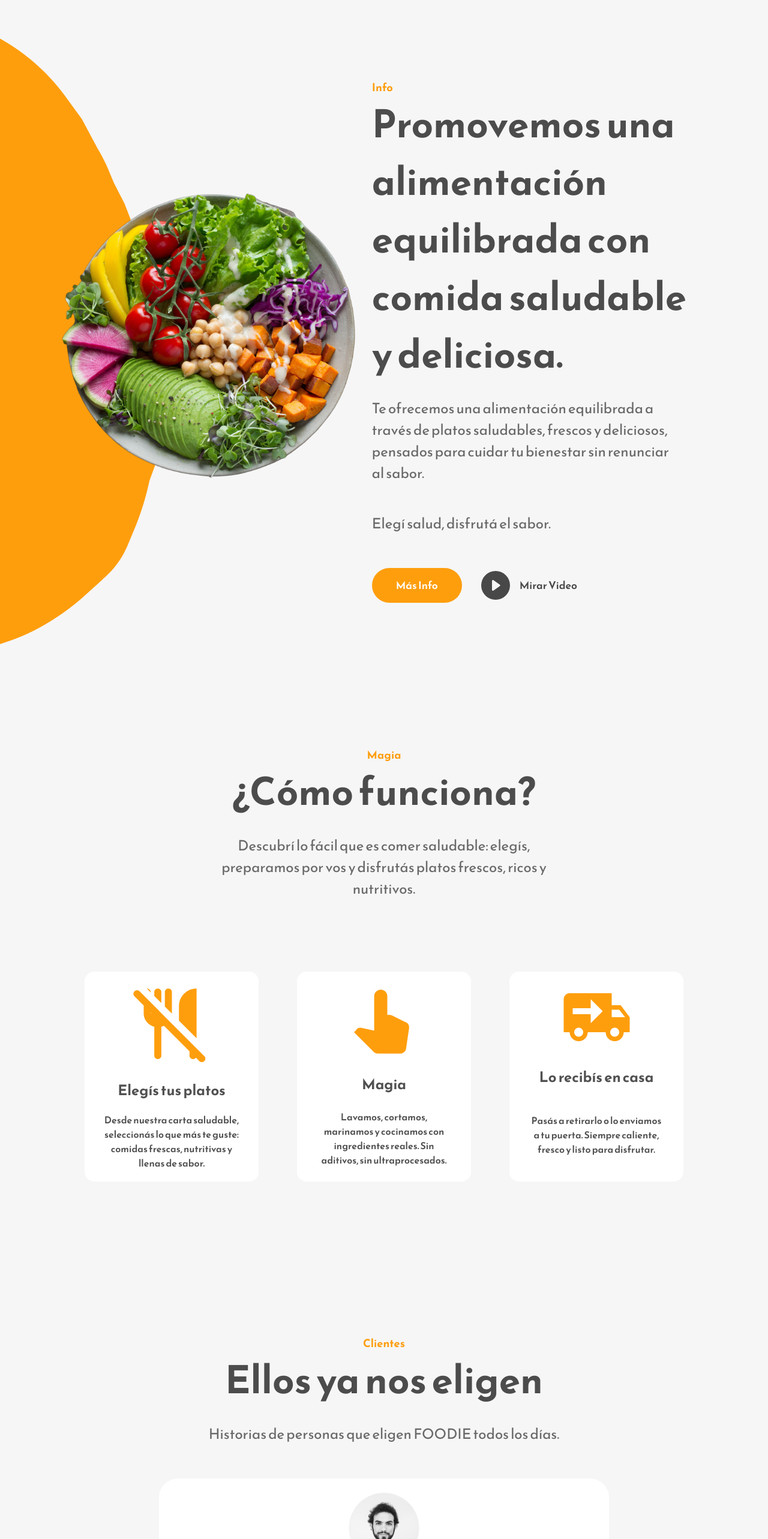
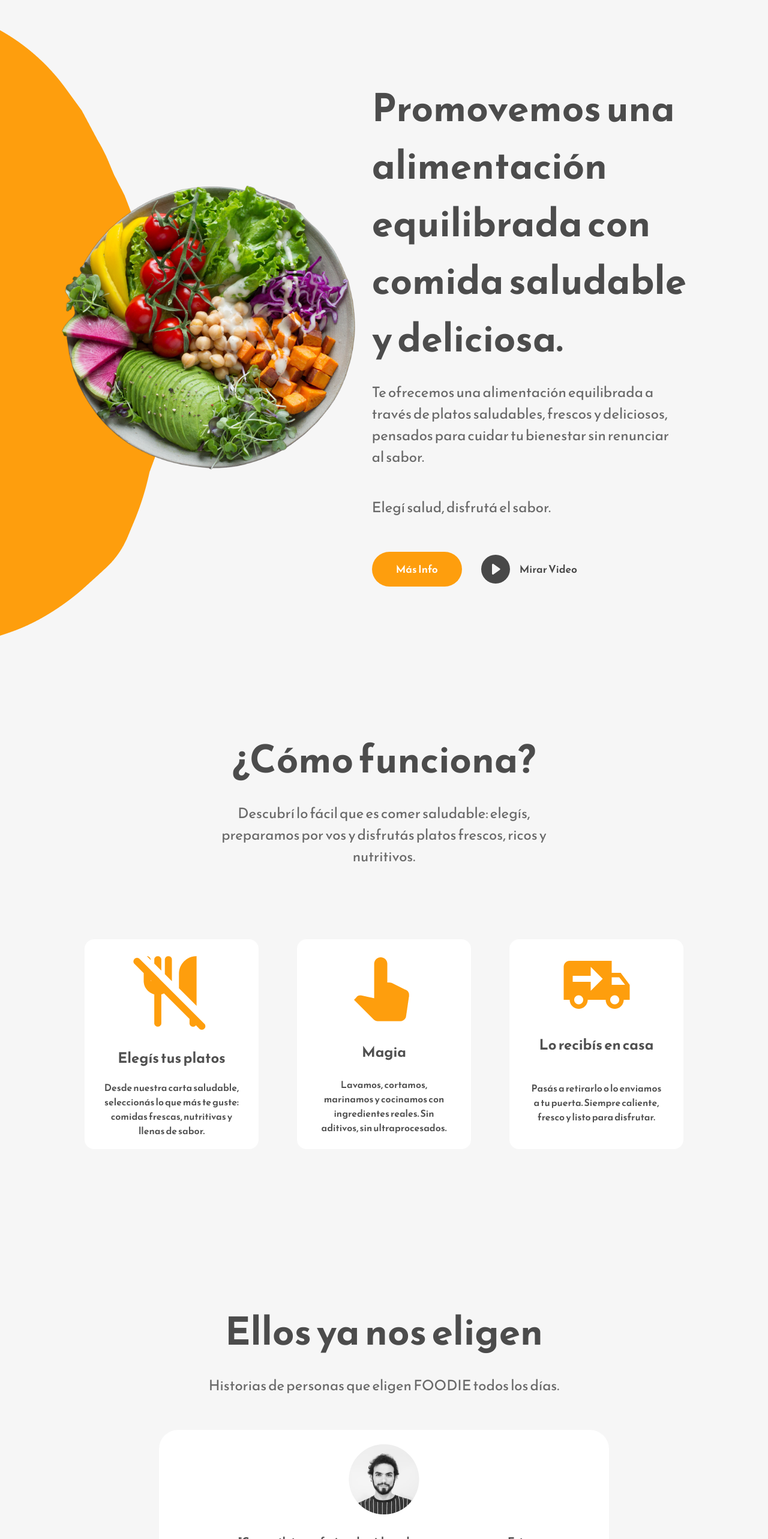
Before and after one commit to JoanSimonutti/FOODIE, a React (Create React App) app: page / in a window 1280 px wide. Shown: the part 1320-3886 px from the top of the page at 60% size. Built offline with nearby package versions, Linux system fonts and the light colour scheme.

Commit message:
new commit

```diff
--- a/src/Components/About.js
+++ b/src/Components/About.js
@@ -14,7 +14,6 @@ const About = () => {
                 <img src={AbourBackgroundImage} alt='' />
             </div>
             <div className='about-section-text-container'>
-                <p className='primary-subheading'>Info</p>
                 <h1 className='primary-heading'>
                     Promovemos una alimentación equilibrada con comida saludable y deliciosa.
                 </h1>
--- a/src/Components/Testimonial.js
+++ b/src/Components/Testimonial.js
@@ -6,7 +6,6 @@ const Testimonial = () => {
     return (
         <div className="work-section-wrapper">
             <div className="work-section-top">
-                <p className="primary-subheading">Clientes</p>
                 <h1 className="primary-heading">Ellos ya nos eligen</h1>
                 <p className="primary-text">
                     Historias de personas que eligen FOODIE todos los días.
@@ -26,7 +25,7 @@ const Testimonial = () => {
                     <AiFillStar />
                     <AiFillStar />
                 </div>
-                <h2>Lucas, triatleta profesional.</h2>
+                <h2>Mateo Longoni, triatleta profesional.</h2>
             </div>
         </div>
     );
--- a/src/Components/Work.js
+++ b/src/Components/Work.js
@@ -24,7 +24,6 @@ const Work = () => {
   return (
     <div className="work-section-wrapper">
       <div className="work-section-top">
-        <p className="primary-subheading">Magia</p>
         <h1 className="primary-heading">¿Cómo funciona?</h1>
         <p className="primary-text">
           Descubrí lo fácil que es comer saludable: elegís,
```
